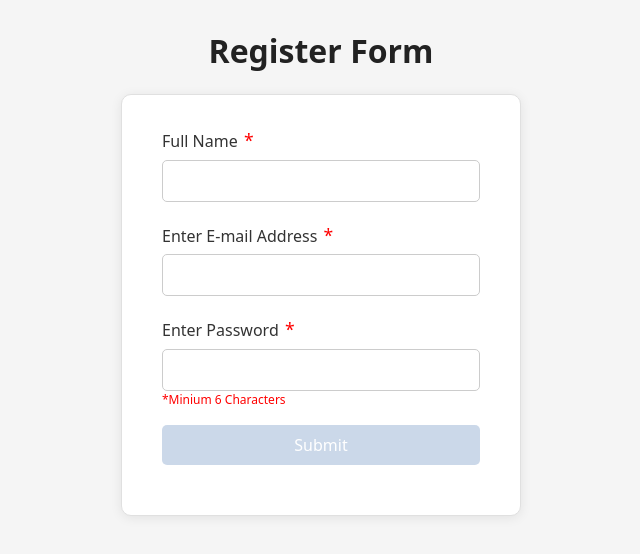
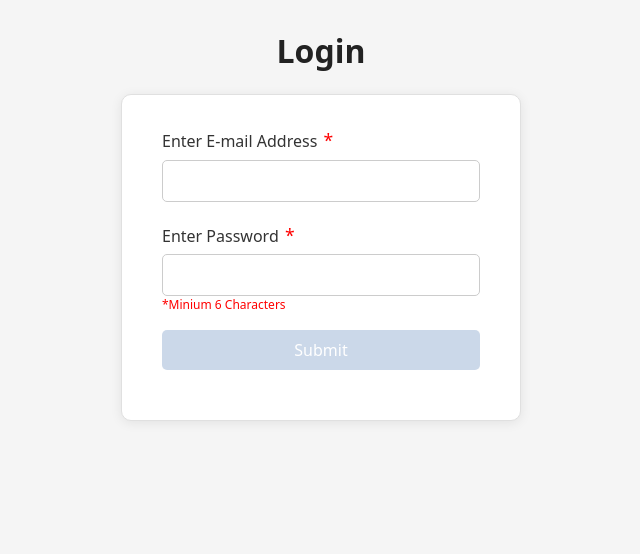
Before and after one commit to pooniajatin/Product-Management-Frontend, an Angular app: page / in a window 1280 px wide. Shown: the top 554 px of the page, without its empty margins (319-959 px from the left). Built offline with nearby package versions, Linux system fonts and the light colour scheme.

Commit message:
Added Login Functionality

```diff
--- a/src/app/app.component.html
+++ b/src/app/app.component.html
@@ -1 +1,2 @@
-<app-register></app-register>
+<!--<app-register></app-register>-->
+<app-login></app-login>
--- a/src/app/app.component.ts
+++ b/src/app/app.component.ts
@@ -1,10 +1,11 @@
 import { Component } from '@angular/core';
 import { RouterOutlet } from '@angular/router';
 import { RegisterComponent } from "./register/register.component";
+import { LoginComponent } from "./login/login.component";
 
 @Component({
   selector: 'app-root',
-  imports: [ RegisterComponent,],
+  imports: [ LoginComponent],
   templateUrl: './app.component.html',
   styleUrl: './app.component.css'
 })
--- a/src/app/login/login.component.css
+++ b/src/app/login/login.component.css
@@ -0,0 +1,85 @@
+.outerdiv {
+    display: flex;
+    flex-direction: column;
+    align-items: center;
+    padding: 32px 0;
+    background: #f5f5f5;
+    min-height: 100vh;
+}
+
+form {
+    background-color: #fff;
+    display: flex;
+    flex-direction: column;
+    padding: 32px 40px;
+    margin: 0 auto;
+    border-radius: 10px;
+    width: 100%;
+    max-width: 400px;
+    box-shadow: 0 2px 12px rgba(0,0,0,0.08);
+    border: 1px solid #e0e0e0;
+}
+
+.form-group {
+    display: flex;
+    flex-direction: column;
+    margin-bottom: 18px;
+}
+
+label {
+    margin-bottom: 6px;
+    font-weight: 500;
+    color: #333;
+}
+
+input {
+    border-radius: 5px;
+    padding: 8px 12px;
+    border: 1px solid #ccc;
+    font-size: 1rem;
+    margin-bottom: 2px;
+    transition: border-color 0.2s;
+}
+
+input:focus {
+    border-color: #007bff;
+    outline: none;
+}
+
+.button-center {
+    display: flex;
+    justify-content: center;
+    margin-top: 10px;
+}
+
+button.btn.btn-primary {
+    padding: 8px 32px;
+    font-size: 1rem;
+    border-radius: 5px;
+    border: none;
+    background: #007bff;
+    color: #fff;
+    transition: background 0.2s;
+}
+
+button.btn.btn-primary:disabled {
+    background: #b0c4de;
+    cursor: not-allowed;
+}
+
+h1 {
+    text-align: center;
+    margin-bottom: 24px;
+    color: #222;
+    font-size: 2rem;
+    font-weight: 600;
+}
+.asterisk {
+    color: red;
+    margin-left: 2px;
+    font-size: 1.1em;
+}
+sub{
+    color: red;
+    margin-top: 4px;
+}
--- a/src/app/login/login.component.html
+++ b/src/app/login/login.component.html
@@ -1 +1,19 @@
-<p>login works!</p>
+
+<div class="outerdiv" >
+    <h1>Login</h1>
+<form [formGroup]="CheckUser" (ngSubmit)="onsubmit()">
+    <div class="form-group required">
+        <label for="email">Enter E-mail Address <span class="asterisk">*</span></label>
+        <input class="form-control" type="email" formControlName="email">
+    </div>
+    <div class="form-group required">
+        <label for="password">Enter Password <span class="asterisk">*</span></label>
+        <input type="password" class="form-control" formControlName="password">
+        <sub> *Minium 6 Characters</sub>
+    </div>
+     <div class="form-group button-center">
+         <button class="btn btn-primary" type="submit" [disabled]="!CheckUser.valid">Submit</button>
+
+    </div>
+    </form>
+    </div>
--- a/src/app/login/login.component.ts
+++ b/src/app/login/login.component.ts
@@ -1,11 +1,30 @@
-import { Component } from '@angular/core';
-
+import { Component, inject, OnInit } from '@angular/core';
+import { FormControl, FormGroup, ReactiveFormsModule, Validators } from '@angular/forms';
+import { LoginService } from '../services/loginService/login.service';
 @Component({
   selector: 'app-login',
-  imports: [],
+  imports: [ReactiveFormsModule],
   templateUrl: './login.component.html',
   styleUrl: './login.component.css'
 })
-export class LoginComponent {
-
+export class LoginComponent implements OnInit{
+  private  loginService = inject(LoginService)
+  CheckUser!:any
+ ngOnInit(): void {
+   this.CheckUser = new FormGroup({
+    email : new FormControl('',[Validators.required,Validators.email]),
+    password:new FormControl('',[Validators.required,Validators.minLength(6)],),
+   })
+ }
+ onsubmit(){
+   this.loginService.loginUser(this.CheckUser.value).subscribe({
+      next: (res)=>{
+        console.log(res)
+        localStorage.setItem('Bearer',res.Token);
+      },
+      error:(err)=>{
+        console.log(err);
+      }
+   })
+ }
 }
--- a/src/app/register/register.component.ts
+++ b/src/app/register/register.component.ts
@@ -1,7 +1,7 @@
 import { Component, inject, OnInit } from '@angular/core';
 import { ReactiveFormsModule,FormControl, FormGroup, Validators} from '@angular/forms';
 //import { AsyncPipe,JsonPipe } from '@angular/common';
-import { RegisterService } from '../services/register.service';
+import { RegisterService } from '../services/registerService/register.service';
 import { NgIf } from '@angular/common';
 @Component({
   standalone: true,
@@ -29,6 +29,7 @@ export class RegisterComponent implements OnInit{
         console.log('registered',res)
         this.successMessage = res.msg ||"Registration Successfull"
 
+
       },
       error: (err)=>{
         console.log(err)
--- /dev/null
+++ b/src/app/services/loginService/login.service.ts
@@ -0,0 +1,14 @@
+import { Injectable } from '@angular/core';
+import { HttpClient } from '@angular/common/http';
+import { Observable } from 'rxjs';
+@Injectable({
+  providedIn: 'root'
+})
+export class LoginService {
+
+  constructor(private http:HttpClient) { }
+  private baseUrl = 'http://localhost:3000/api/v1'
+  loginUser(data:any):Observable<any>{
+    return this.http.post(`${this.baseUrl}/login`,data);
+  }
+}
```
Also changed, not shown: src/app/services/registerService/register.service.ts (renamed from src/app/services/register.service.ts), 2 other files (tests, documents, lock files or other folders).
